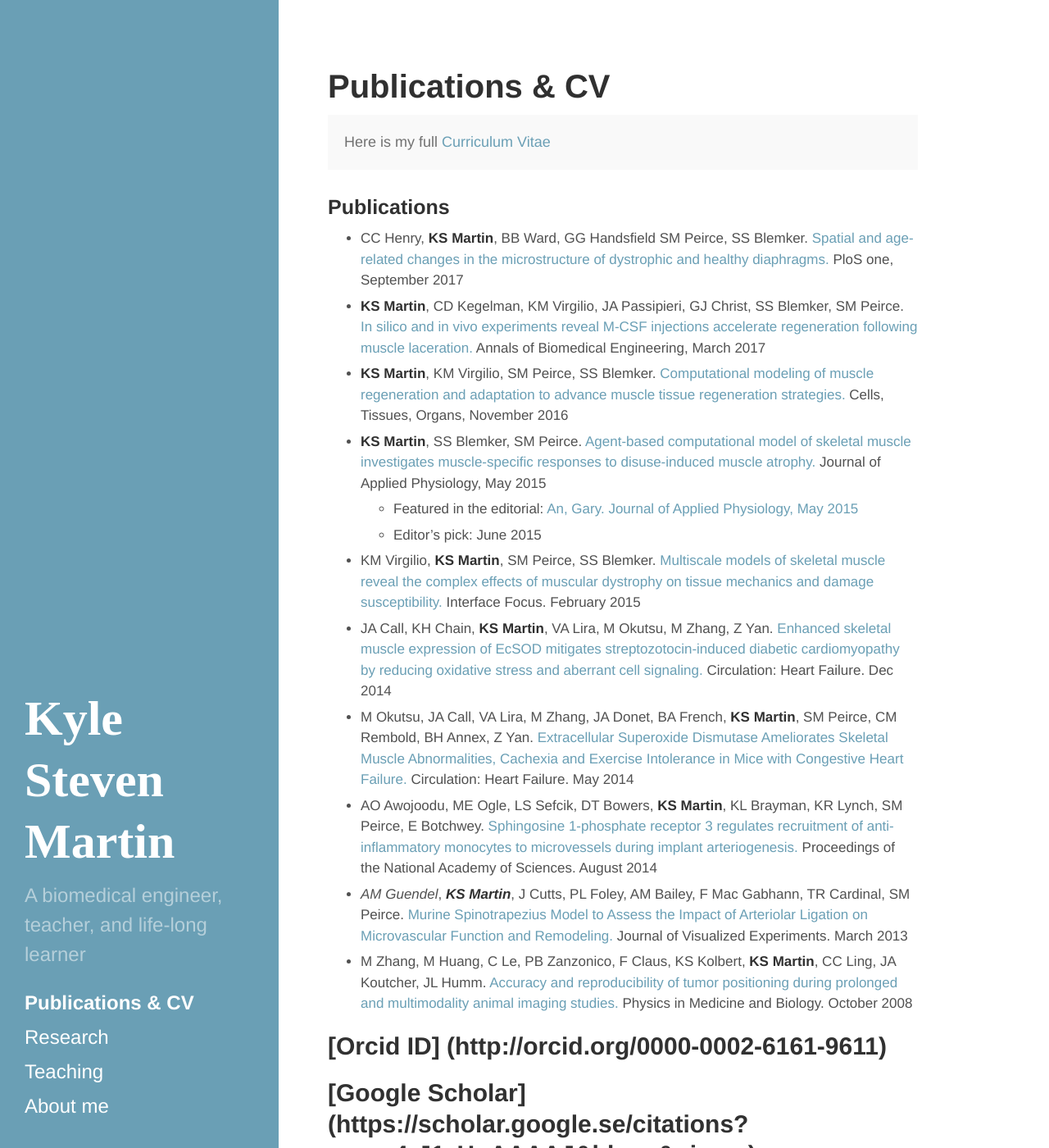
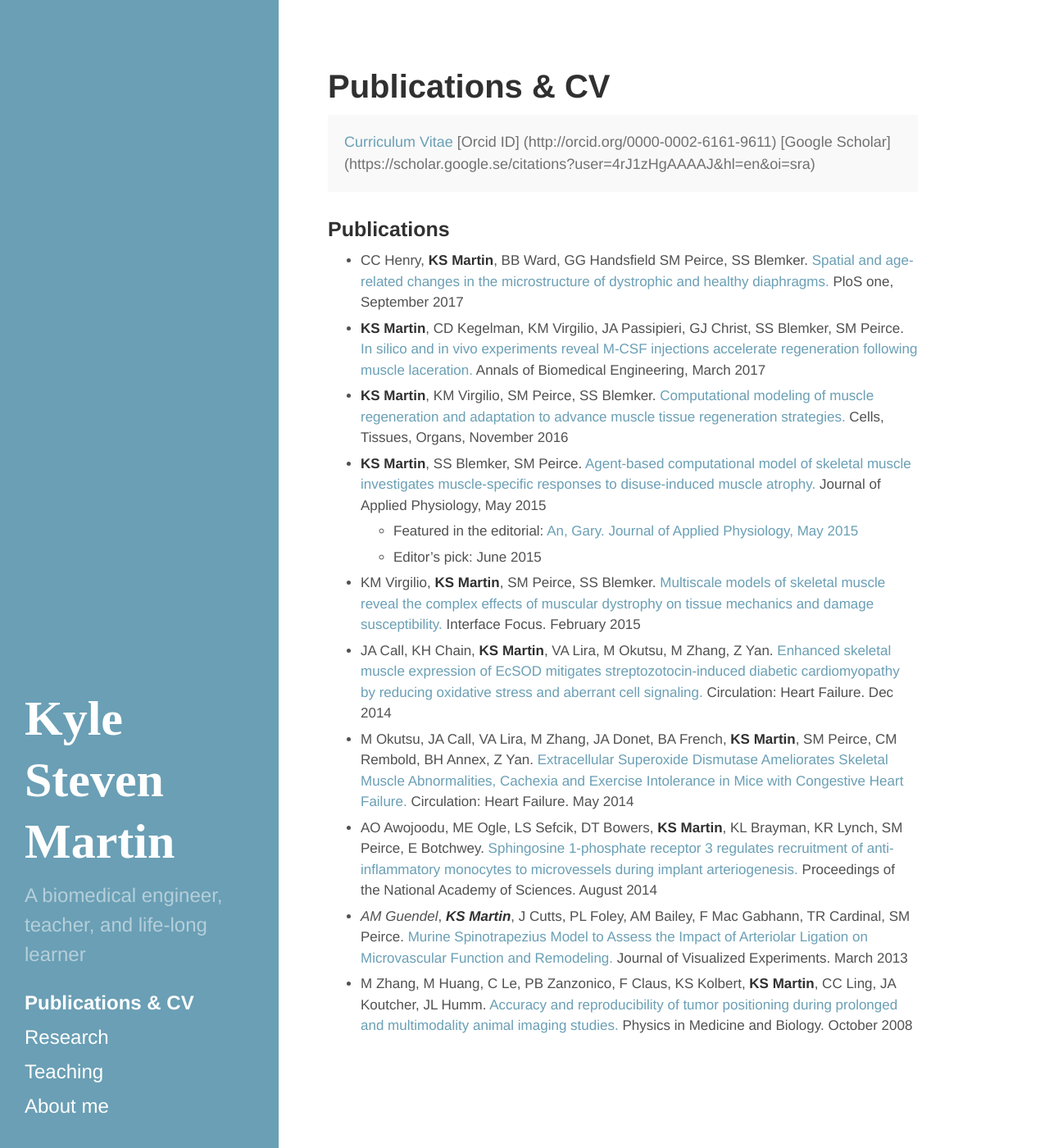
Before and after one commit to ksm362/ksm362.github.io, a Jekyll site: the page built from PubsCV.md, in a window 1280 px wide and 1400 px high. Shown: the whole window at 82% size. Built offline with Jekyll 4.4.1, drawn with Linux system fonts in a browser that asks for light colours.

Commit message:
making that CV work
do it

```diff
--- a/PubsCV.md
+++ b/PubsCV.md
@@ -4,7 +4,9 @@ title: Publications & CV
 ---
 
 <p class="message">
-  Here is my full <a href="/pdfs/KSM_CV.pdf">Curriculum Vitae</a>
+  <a href="/pdfs/KSM_CV.pdf">Curriculum Vitae</a>
+  [Orcid ID] (http://orcid.org/0000-0002-6161-9611)
+  [Google Scholar] (https://scholar.google.se/citations?user=4rJ1zHgAAAAJ&hl=en&oi=sra)
 </p>
 
 ### Publications
```
Also changed, not shown: other parts of PubsCV.md (+0 -3 lines).
